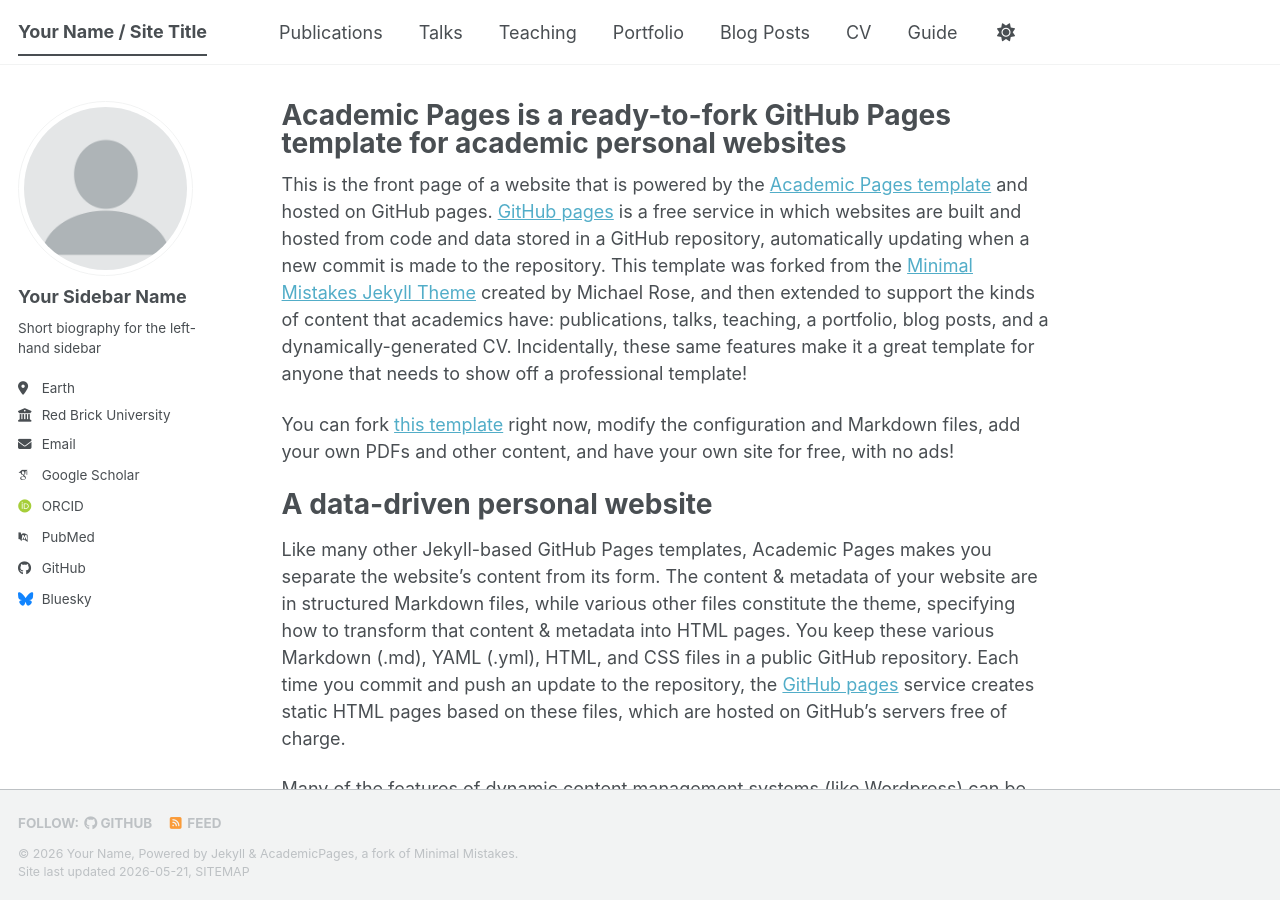
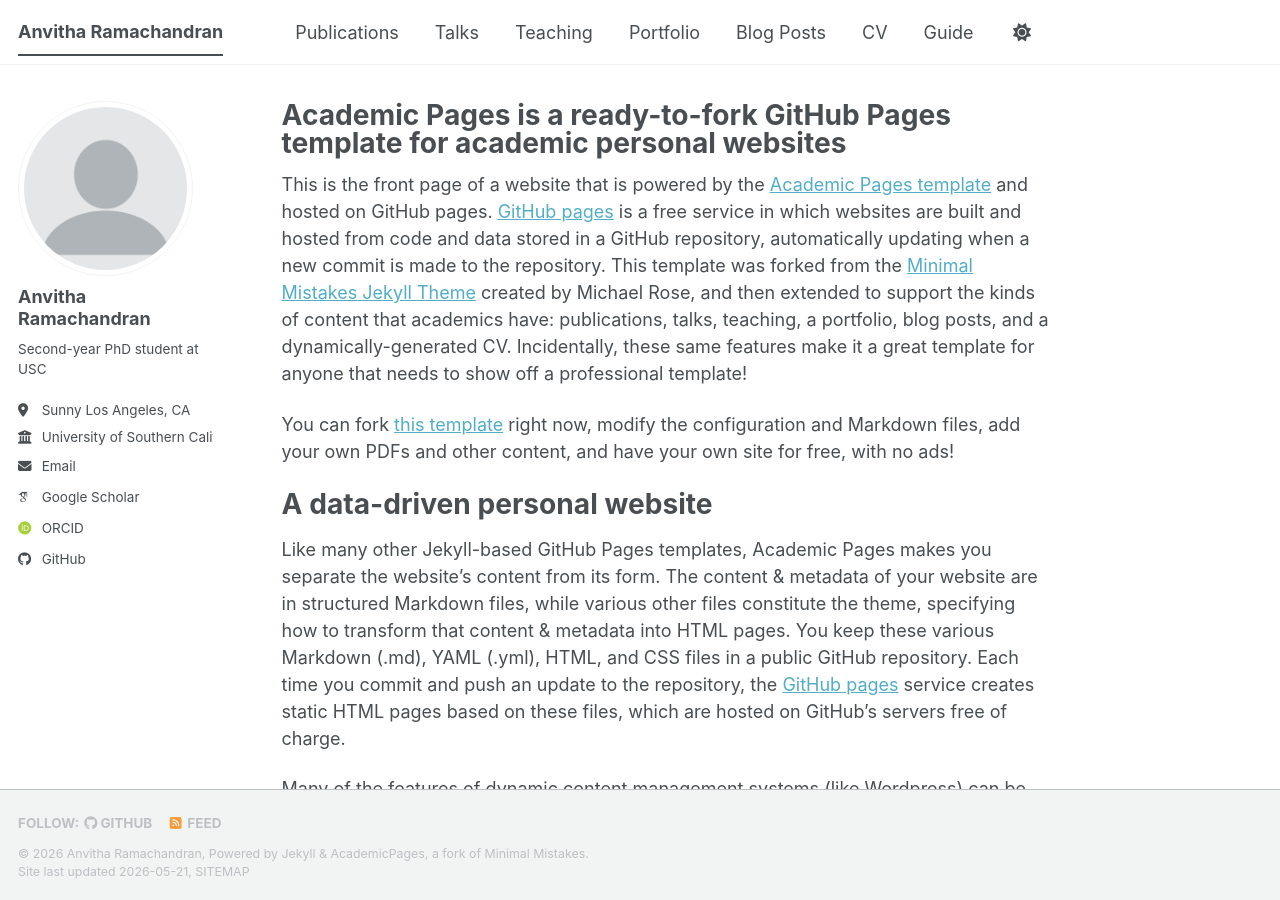
Before and after one commit to anvitha305/anvitha305.github.io, a Jekyll site: the page built from _pages/about.md, in a window 1280 px wide and 900 px high. Built offline with Jekyll 4.4.1, drawn with Linux system fonts in a browser that asks for light colours; some web fonts are replaced; a script bundle is joined from its source files by our own code; library files that are not in the unit come from our copies.

Commit message:
Update personal information in _config.yml

```diff
--- a/_config.yml
+++ b/_config.yml
@@ -9,11 +9,11 @@
 # Basic Site Settings
 locale                   : "en-US"
 site_theme               : "default" # The available themes options are "default", "air", "sunrise", "mint", "dirt" and "contrast"
-title                    : "Your Name / Site Title"
+title                    : "Anvitha Ramachandran"
 title_separator          : "-"
-name                     : &name "Your Name"
-description              : &description "Your Name's academic portfolio"   # Update this with a general description of your site, this is the default if not overridden by a page
-url                      : https://academicpages.github.io # The base hostname & protocol for your site e.g. "https://[your GitHub username].github.io",
+name                     : &name "Anvitha Ramachandran"
+description              : &description "Anvitha Ramachandran's academic portfolio"   # Update this with a general description of your site, this is the default if not overridden by a page
+url                      : https://anvitha305.github.io # The base hostname & protocol for your site e.g. "https://[your GitHub username].github.io",
                                                            # or if you already have some other page hosted on Github then use "https://[your GitHub username].github.io/[Your Repo Name]"
 baseurl                  : "" # the subpath of your site, e.g. "/blog"
 repository               : "academicpages/academicpages.github.io"
@@ -24,24 +24,24 @@
 author:
   # Biographic information
   avatar           : "profile.png"
-  name             : "Your Sidebar Name"
+  name             : "Anvitha Ramachandran"
   pronouns         : # example: "she/her"
-  bio              : "Short biography for the left-hand sidebar"
-  location         : "Earth"
-  employer         : "Red Brick University"
+  bio              : "Second-year PhD student at USC"
+  location         : "Sunny Los Angeles, CA"
+  employer         : "University of Southern California"
   uri              : # URL
-  email            : "none@example.org"
+  email            : "alramach[at]usc.[dot]edu"
 
   # Academic websites
   academia         : # URL
   arxiv            : # URL - Update with the correct link to your profile
-  googlescholar    : "https://scholar.google.com/citations?user=PS_CX0AAAAAJ"
+  googlescholar    : "https://scholar.google.com/citations?hl=en&user=mLOltCcAAAAJ"
   inspire-hep      : # URL
   impactstory      : # URL
-  orcid            : "https://orcid.org/yourorcidurl"
+  orcid            : "https://orcid.org/0000-0002-7149-7179"
   semantic         : # URL
   ssrn             : # URL
-  pubmed           : "https://www.ncbi.nlm.nih.gov/pubmed/?term=john+snow"
+  pubmed           : # URL
   researchgate     : # URL
   scopus           : # URL
   zotero           : # URL
@@ -51,13 +51,13 @@
   bitbucket        : # Username - Update with your username on the site
   codepen          : # Username
   dribbble         : # Username
-  github           : "academicpages"
+  github           : "anvitha305"
   kaggle           : # Username
   stackoverflow    : # User number or user number and name (i.e., use "1" or "1/jeff-atwood")
 
   # Social media
   artstation       : # Username
-  bluesky          : "bsky.app" # Replace this with you Bluesky username
+  bluesky          : # Username # Replace this with you Bluesky username
   facebook         : # Username
   flickr           : # Username
   foursquare       : # Username
```
